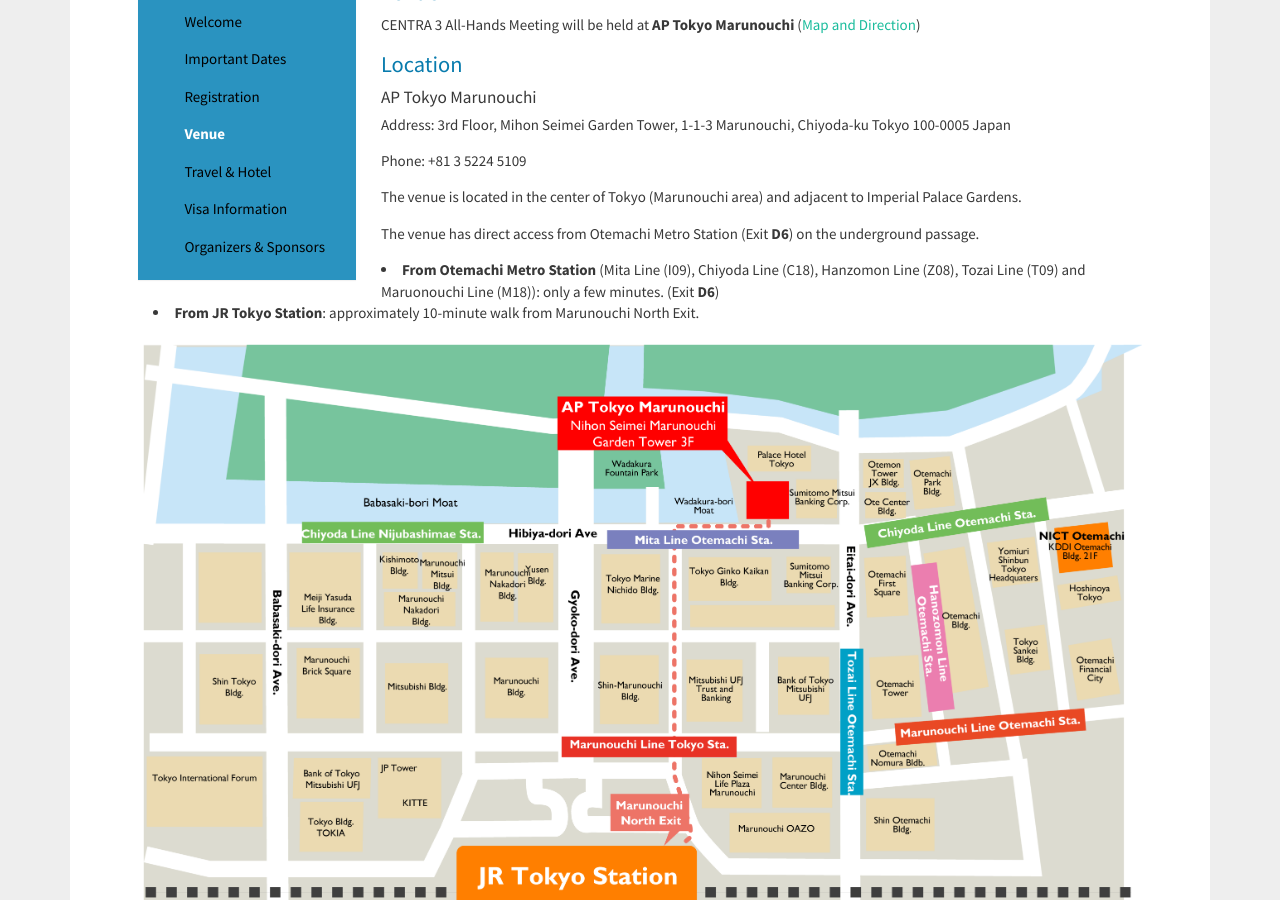
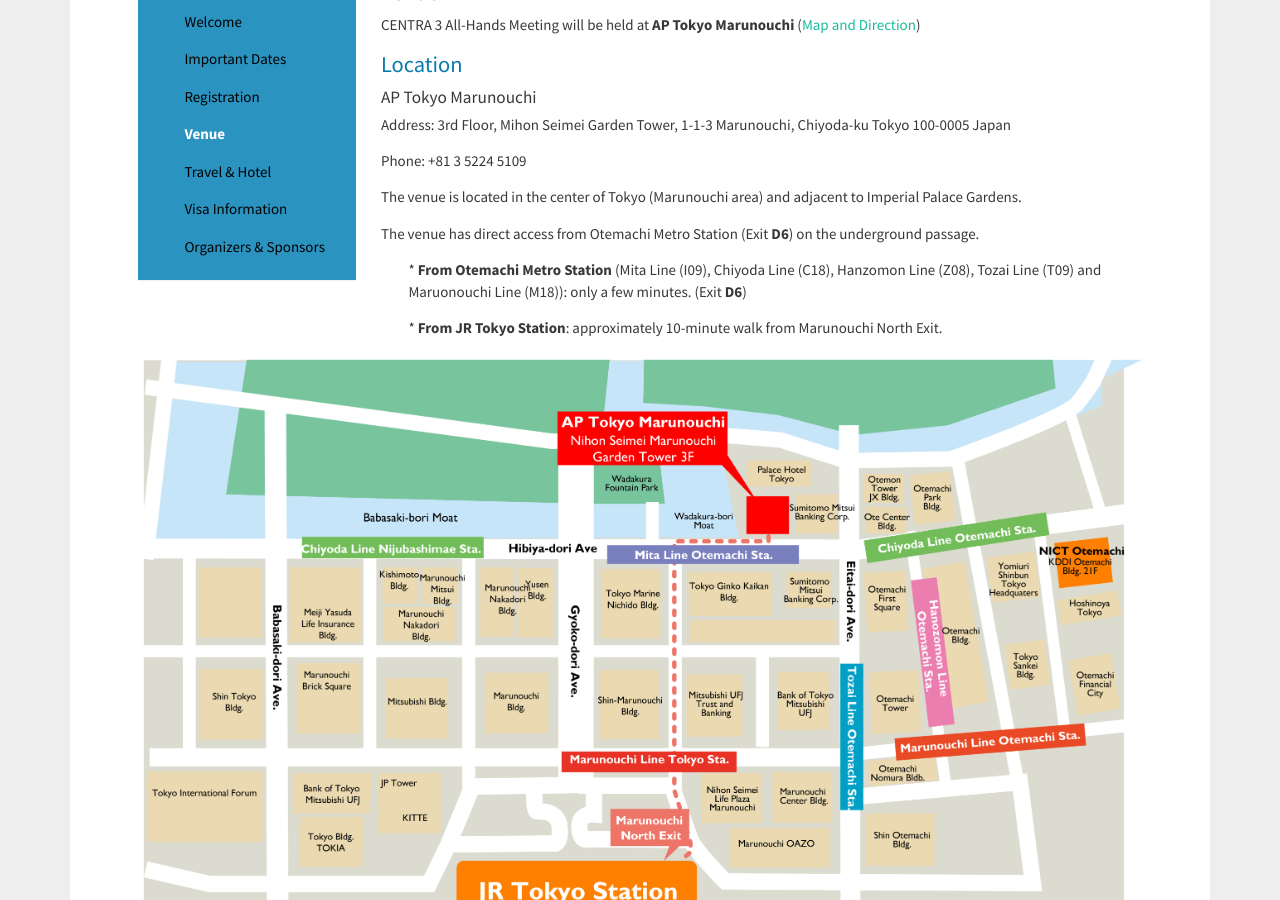
Before and after one commit to hmchou56/centra8, a Jekyll site: the page built from centra3/venue.md, in a window 1280 px wide and 900 px high, scrolled down 429 px. Built offline with Jekyll 4.4.1, drawn with Linux system fonts in a browser that asks for light colours; nearby versions of some CDN libraries.

Commit message:
minor text style edits

```diff
--- a/centra3/venue.md
+++ b/centra3/venue.md
@@ -25,8 +25,8 @@
 
 The venue has direct access from Otemachi Metro Station (Exit **D6**) on the underground passage.
 
-* **From Otemachi Metro Station** (Mita Line (I09), Chiyoda Line (C18), Hanzomon Line (Z08), Tozai Line (T09) and Maruonouchi Line (M18)): only a few minutes. (Exit **D6**)
-* **From JR Tokyo Station**: approximately 10-minute walk from Marunouchi North Exit.
+<p style="padding-left: 270px;"> * <b>From Otemachi Metro Station</b> (Mita Line (I09), Chiyoda Line (C18), Hanzomon Line (Z08), Tozai Line (T09) and Maruonouchi Line (M18)): only a few minutes. (Exit <b>D6</b>)</p>
+<p style="padding-left: 270px;"> * <b>From JR Tokyo Station</b>: approximately 10-minute walk from Marunouchi North Exit.</p>
 
 <img src="/img/centra3_venue_access.png" alt="CENTRA3 venue access" style="margin-right: auto;margin-left: auto;" class="img-responsive">
 
```
